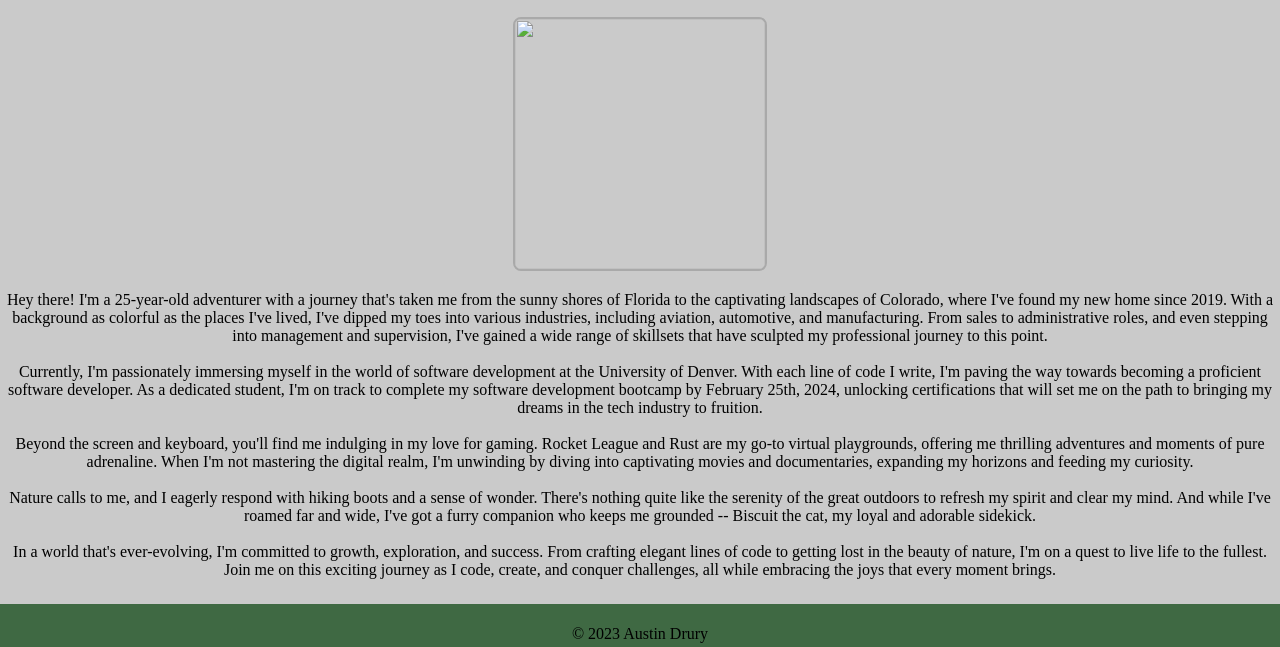
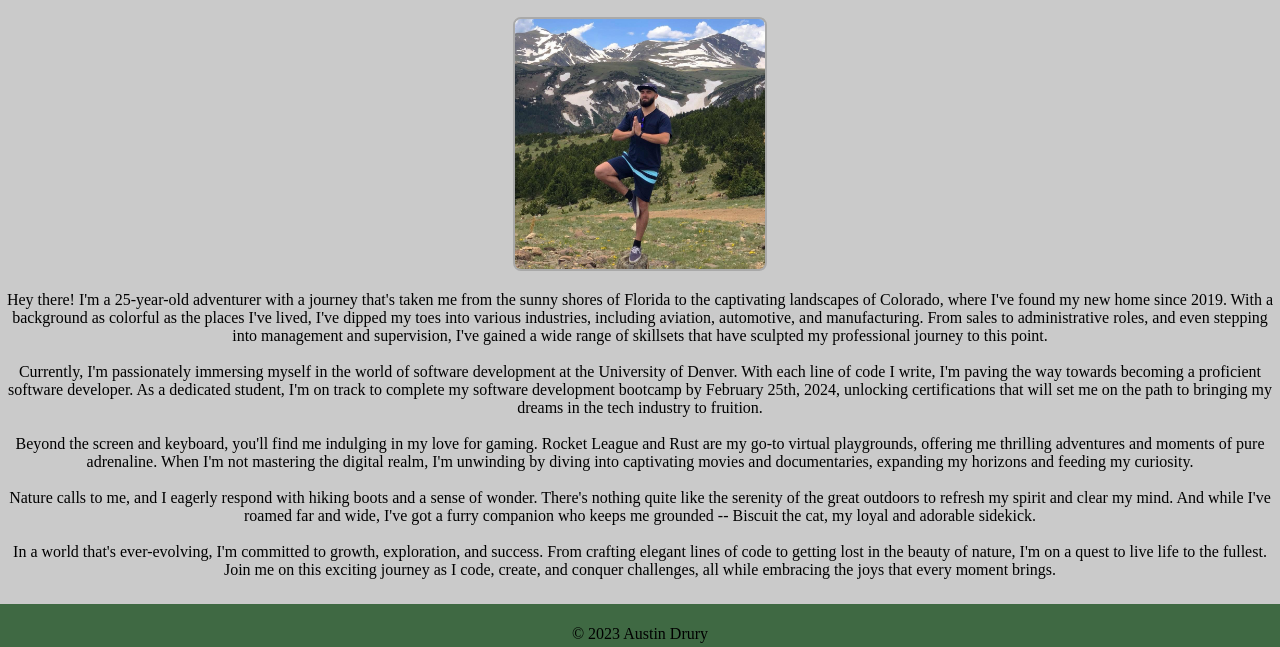
Before and after one commit to ausdru/my_portfolio, a plain HTML site: page index.html in a window 1280 px wide. Shown: the part 126-773 px from the top of the page. Drawn offline with Linux system fonts and the light colour scheme.

Commit message:
Finally harnessing final changes to deploy repo.

```diff
--- a/index.html
+++ b/index.html
@@ -21,7 +21,7 @@
     <h1 class="text-center">Austin Drury</h1>
 
     <figure id="about_me">
-      <img src="C:\Users\Austin\Pictures\thumbnail.jpg" height="250" width="250">
+      <img src="./assets/thumbnail.jpg" height="250" width="250">
       <figcaption class="text-center">
         <p>
           Hey there! I'm a 25-year-old adventurer with a journey that's taken me from the sunny shores
```
Also changed, not shown: assets/thumbnail.jpg (added), 1 other file.
